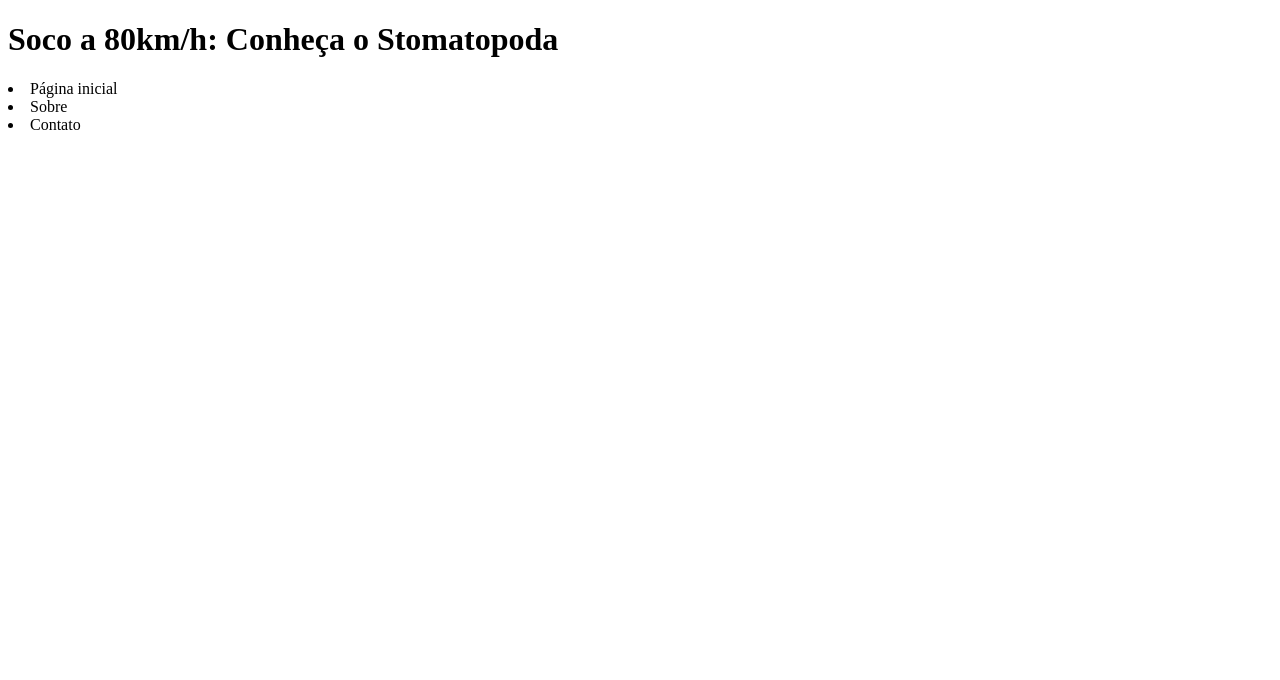
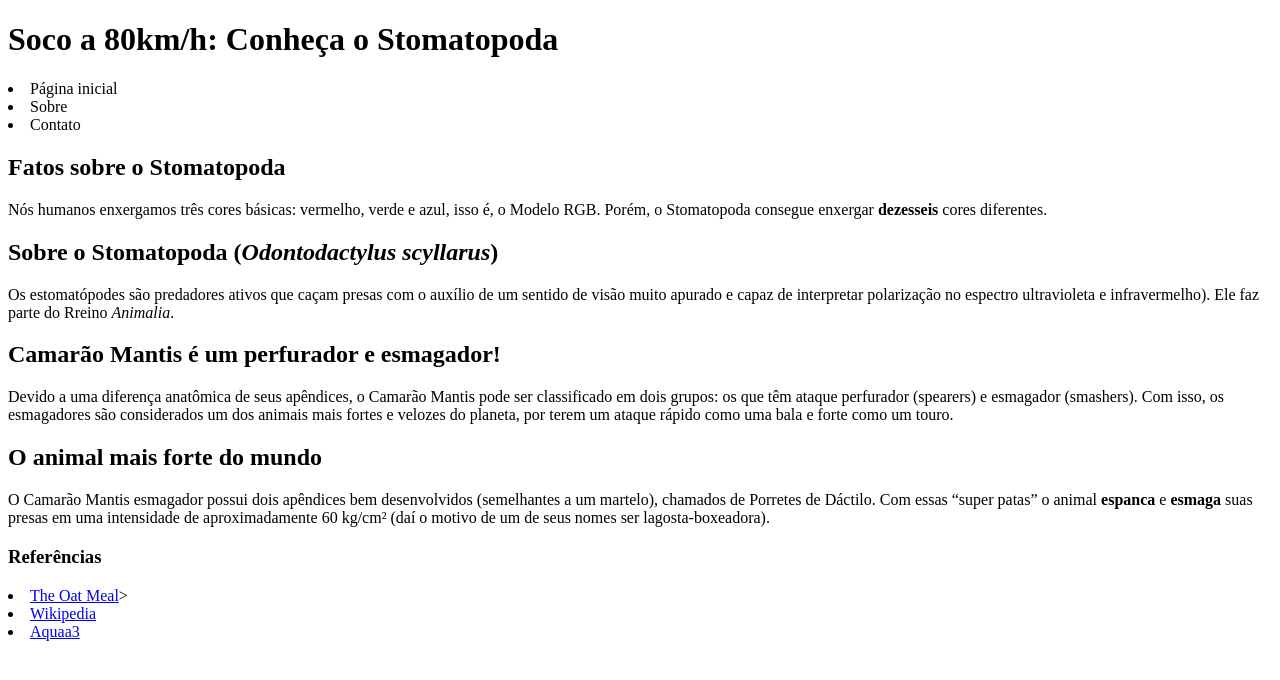
Before and after one commit to ricardohsfaria/trybe-exercicios, a plain HTML site: page Fundamentos/bloco-03-introducao-html-css/dia-4-html-semantico/index.html in a window 1280 px wide. Drawn offline with Linux system fonts and the light colour scheme.

Commit message:
Preenchimento das infos sobre o "Stomatopoda

```diff
--- a/Fundamentos/bloco-03-introducao-html-css/dia-4-html-semantico/index.html
+++ b/Fundamentos/bloco-03-introducao-html-css/dia-4-html-semantico/index.html
@@ -13,5 +13,33 @@
                 <li>Contato</li>
             </nav>
     </header>
+
+    <article>
+        <h2>Fatos sobre o Stomatopoda</h2>
+        <p>Nós humanos enxergamos três cores básicas: vermelho, verde e azul, isso é, o Modelo RGB. Porém, o Stomatopoda consegue enxergar <b>dezesseis</b> cores diferentes.</p>
+    </article>
+
+    <section>
+        <h2>Sobre o Stomatopoda (<i>Odontodactylus scyllarus</i>)</h2>
+        <p>Os estomatópodes são predadores ativos que caçam presas com o auxílio de um sentido de visão muito apurado e capaz de interpretar polarização no espectro ultravioleta e infravermelho). Ele faz parte do Rreino <i>Animalia</i>. </p>
+    </section>
+
+    <section>
+        <h2>Camarão Mantis é um perfurador e esmagador!</h2>
+        <p>Devido a uma diferença anatômica de seus apêndices, o Camarão Mantis pode ser classificado em dois grupos: os que têm ataque perfurador (spearers) e esmagador (smashers). Com isso, os esmagadores são considerados um dos animais mais fortes e velozes do planeta, por terem um ataque rápido como uma bala e forte como um touro.
+        </p>
+    </section>
+
+    <section>
+        <h2>O animal mais forte do mundo</h2>
+        <p>O Camarão Mantis esmagador possui dois apêndices bem desenvolvidos (semelhantes a um martelo), chamados de Porretes de Dáctilo. Com essas “super patas” o animal <b>espanca</b> e <b>esmaga</b> suas presas em uma intensidade de aproximadamente 60 kg/cm² (daí o motivo de um de seus nomes ser lagosta-boxeadora).</p>
+    </section>
+
+    <section>
+        <h3>Referências</h3>
+            <li><a href="https://theoatmeal.com/comics/mantis_shrimp">The Oat Meal</a>></li>
+            <li><a href="https://pt.wikipedia.org/wiki/Stomatopoda">Wikipedia</a></li>
+            <li><a href="https://www.aquaa3.com.br/curiosidades-camarao-mantis/">Aquaa3</a></li>
+    </section>
   </body>
 </html>
```
